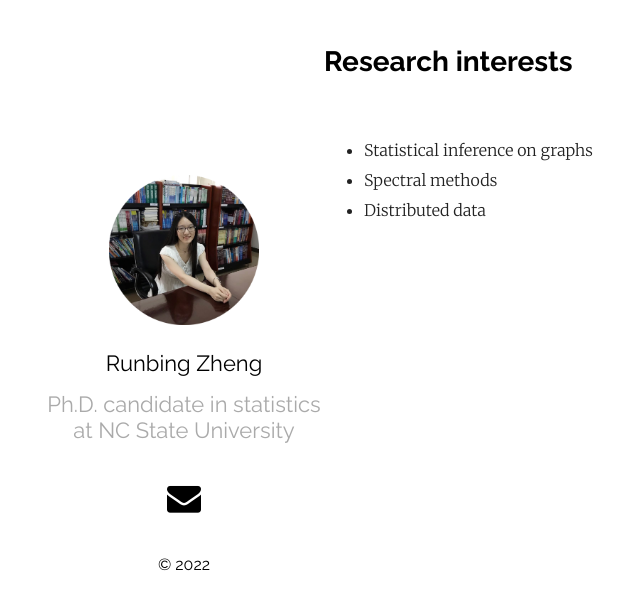
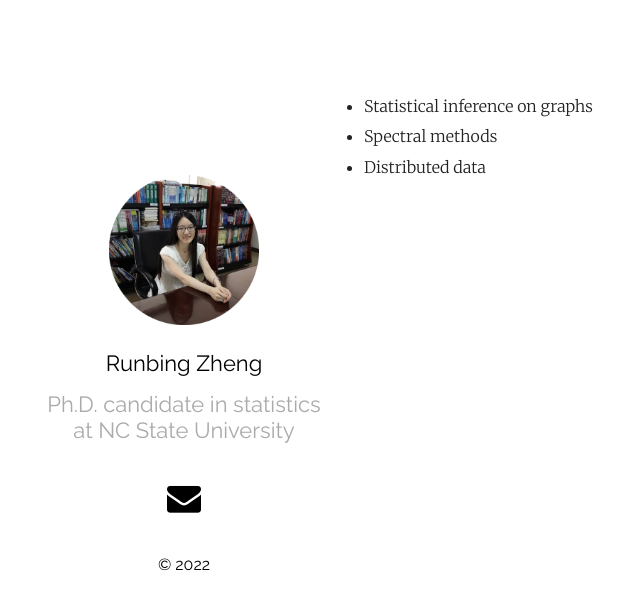
Before and after one commit to RunbingZheng/runbingzheng.github.io, a Jekyll site: the page built from _posts/2022-06-13-Research Interests.markdown, in a window 1280 px wide. Shown: the top 610 px of the page, without its empty margins (31-671 px from the left). Built offline with Jekyll 4.4.1, drawn with Linux system fonts in a browser that asks for light colours; our own code applies the rules of GitHub Pages for plain Markdown files.

Commit message:
Update post.html

```diff
--- a/_layouts/post.html
+++ b/_layouts/post.html
@@ -3,9 +3,6 @@ layout: default
 ---
 {%- assign date_format = site.plainwhite.date_format | default: "%b %-d, %Y" -%}
 <div class="post-container">
-  <a class="post-link" href="{{ page.url | relative_url }}">
-    <h2 class="post-title">{{ page.title | escape }}</h2>
-  </a>
   <div class="post-meta">
     {%- if page.categories.size > 0 -%}
     <ul class="post-categories">
```
